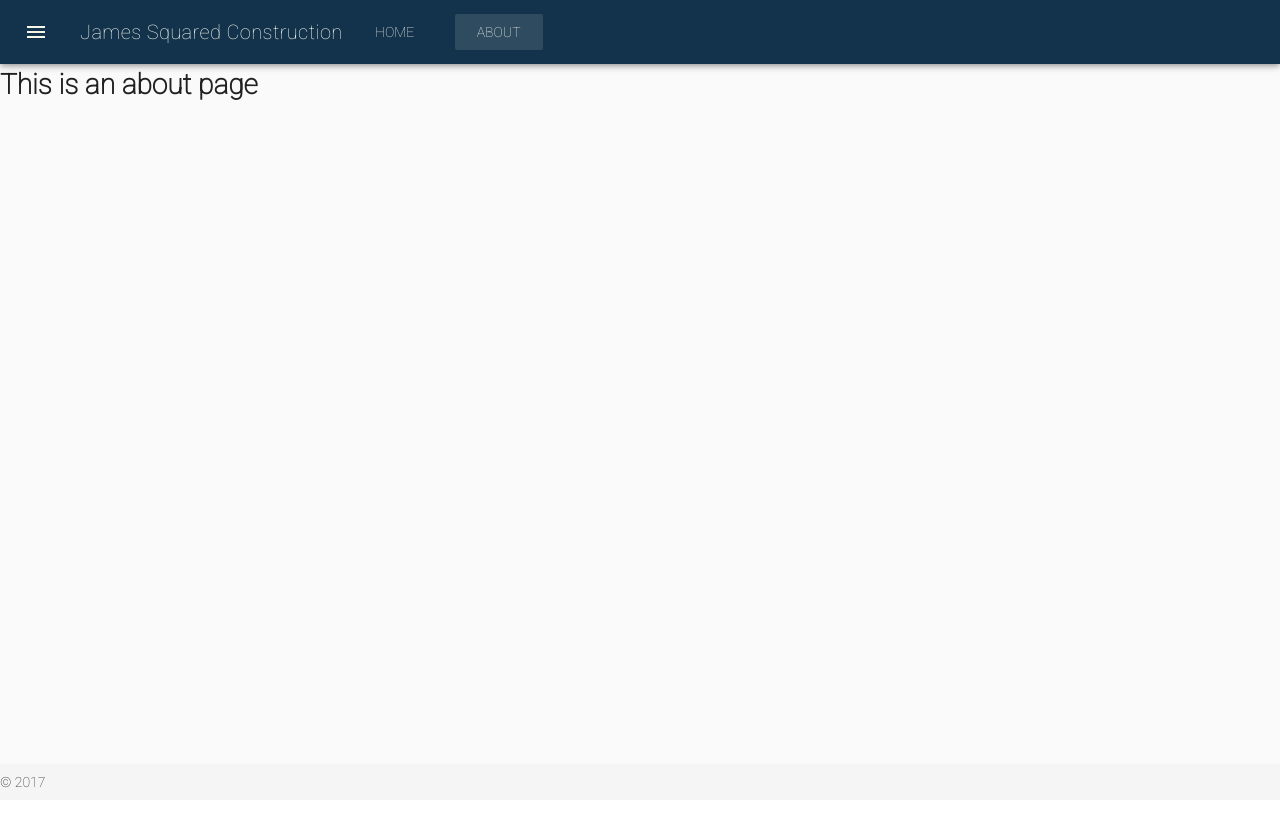
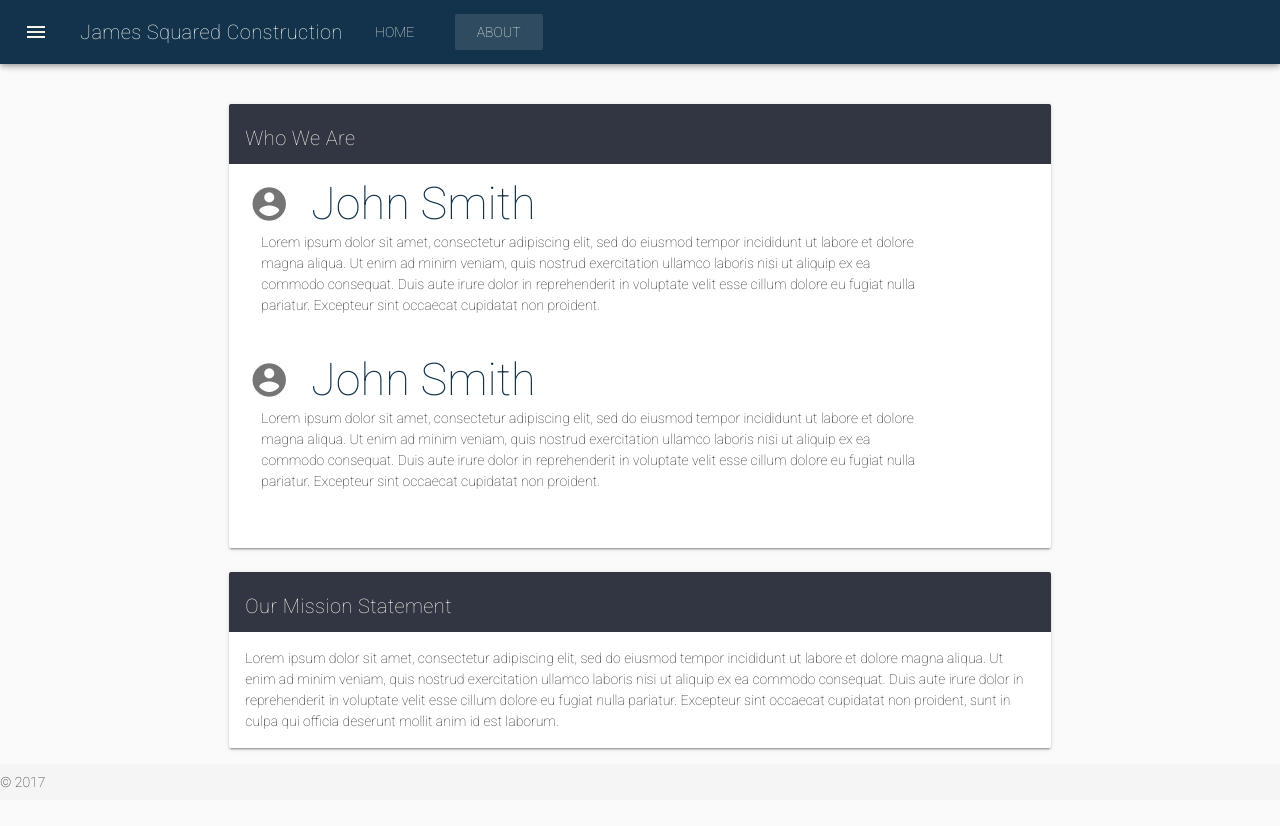
Before and after one commit to lyonsbp/jamessquaredconstruction, a Vue app: page /#/about in a window 1280 px wide. Before the commit the page ends 800 px from the top, so only its background shows below. Built offline with nearby package versions, Linux system fonts and the light colour scheme.

Commit message:
Added about section

```diff
--- a/babel.config.js
+++ b/babel.config.js
@@ -1,9 +1,9 @@
 module.exports = {
-  "presets": [
+  'presets': [
     [
-      "@vue/app",
+      '@vue/app',
       {
-        "useBuiltIns": "entry"
+        'useBuiltIns': 'entry'
       }
     ]
   ]
--- a/package.json
+++ b/package.json
@@ -5,7 +5,7 @@
   "scripts": {
     "serve": "vue-cli-service serve",
     "build": "vue-cli-service build",
-    "lint": "vue-cli-service lint",
+    "lint": "vue-cli-service lint --fix",
     "test:unit": "vue-cli-service test:unit"
   },
   "dependencies": {
--- a/src/components/Contact.vue
+++ b/src/components/Contact.vue
@@ -53,7 +53,7 @@
     </v-layout>
     <v-card-actions>
       <v-layout justify-end>
-        <v-flex xs2>
+        <v-flex xs3>
           <v-btn
             color="primary"
           >Submit
--- a/src/views/About.vue
+++ b/src/views/About.vue
@@ -1,5 +1,78 @@
 <template>
-  <div class="about">
-    <h1>This is an about page</h1>
-  </div>
+  <v-container fluid>
+    <v-slide-y-transition mode="out-in">
+      <v-layout row wrap
+        justify-center
+        class="mt-3"
+      >
+         <v-flex xs10 lg8 class="mb-4">
+          <v-card>
+            <v-card-title
+              primary-title
+              class="title accent secondary--text">
+              Who We Are
+            </v-card-title>
+            <v-card-text>
+              <v-layout
+                row wrap
+                justify-start
+                v-for="(person, ind) in members"
+                class="mb-4"
+                :key="ind"
+              >
+                <v-flex xs1>
+                  <v-avatar>
+                    <v-icon x-large="">account_circle</v-icon>
+                  </v-avatar>
+                </v-flex>
+                <v-flex xs10>
+                  <h1 class="display-2 primary--text">John Smith</h1>
+                </v-flex>
+                <v-flex xs10 class="ml-3 mt-1">
+                  <p v-text="person.bio"></p>
+                </v-flex>
+              </v-layout>
+            </v-card-text>
+          </v-card>
+        </v-flex>
+        <v-flex xs10 lg8 class="mb-4">
+          <v-card>
+            <v-card-title
+              primary-title
+              class="title accent secondary--text">
+              Our Mission Statement
+            </v-card-title>
+            <v-card-text>
+              Lorem ipsum dolor sit amet, consectetur adipiscing elit, sed do eiusmod tempor incididunt ut labore et dolore magna aliqua. Ut enim ad minim veniam, quis nostrud exercitation ullamco laboris nisi ut aliquip ex ea commodo consequat. Duis aute irure dolor in reprehenderit in voluptate velit esse cillum dolore eu fugiat nulla pariatur. Excepteur sint occaecat cupidatat non proident, sunt in culpa qui officia deserunt mollit anim id est laborum.
+            </v-card-text>
+          </v-card>
+        </v-flex>
+      </v-layout>
+    </v-slide-y-transition>
+  </v-container>
 </template>
+
+<script>
+export default {
+  data () {
+    return {
+      members: [
+        {
+          name: 'John Smith',
+          bio: 'Lorem ipsum dolor sit amet, consectetur adipiscing elit, sed do eiusmod tempor incididunt ut labore et dolore magna aliqua. Ut enim ad minim veniam, quis nostrud exercitation ullamco laboris nisi ut aliquip ex ea commodo consequat. Duis aute irure dolor in reprehenderit in voluptate velit esse cillum dolore eu fugiat nulla pariatur. Excepteur sint occaecat cupidatat non proident.'
+        },
+        {
+          name: 'Other Person',
+          bio: 'Lorem ipsum dolor sit amet, consectetur adipiscing elit, sed do eiusmod tempor incididunt ut labore et dolore magna aliqua. Ut enim ad minim veniam, quis nostrud exercitation ullamco laboris nisi ut aliquip ex ea commodo consequat. Duis aute irure dolor in reprehenderit in voluptate velit esse cillum dolore eu fugiat nulla pariatur. Excepteur sint occaecat cupidatat non proident.'
+        }
+      ]
+    }
+  }
+}
+</script>
+
+<style lang="scss" scoped>
+.mission {
+  height: 60vh;
+}
+</style>
--- a/src/views/Home.vue
+++ b/src/views/Home.vue
@@ -7,7 +7,7 @@
             <v-card-title
               primary-title
               class="title accent secondary--text">
-              Our Mission Statement
+              What we do
             </v-card-title>
             <v-card-text>
               Lorem ipsum dolor sit amet, consectetur adipiscing elit, sed do eiusmod tempor incididunt ut labore et dolore magna aliqua. Ut enim ad minim veniam, quis nostrud exercitation ullamco laboris nisi ut aliquip ex ea commodo consequat. Duis aute irure dolor in reprehenderit in voluptate velit esse cillum dolore eu fugiat nulla pariatur. Excepteur sint occaecat cupidatat non proident, sunt in culpa qui officia deserunt mollit anim id est laborum.
```
Also changed, not shown: src/App.vue (line endings or trailing spaces), src/components/SocialButtons.vue (line endings or trailing spaces).
